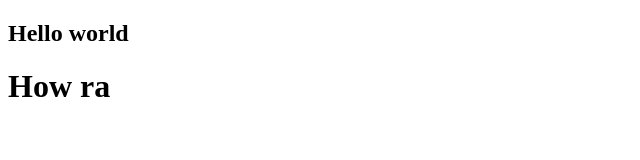
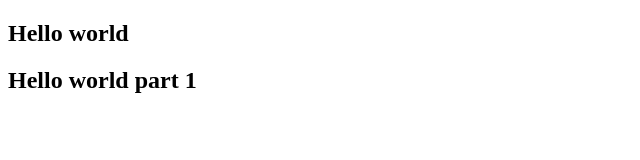
Before and after one commit to Saphal07/Test, a plain HTML site: page index.html in a window 1280 px wide. Shown: the whole page, without its empty margins (0-640 px from the left). Drawn offline with Linux system fonts and the light colour scheme.

Commit message:
update by manish

```diff
--- a/index.html
+++ b/index.html
@@ -8,7 +8,7 @@
 </head>
 <body>
     <h2> Hello world </h2>
-    <h1>How ra
+     <h2> Hello world part 1 </h2>
 
     </h1>
 </body>
```
